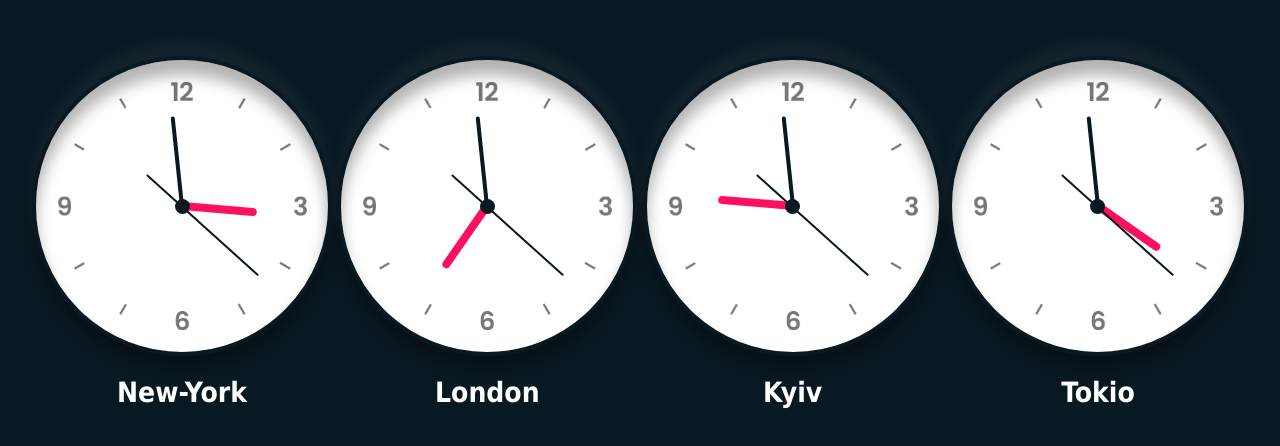
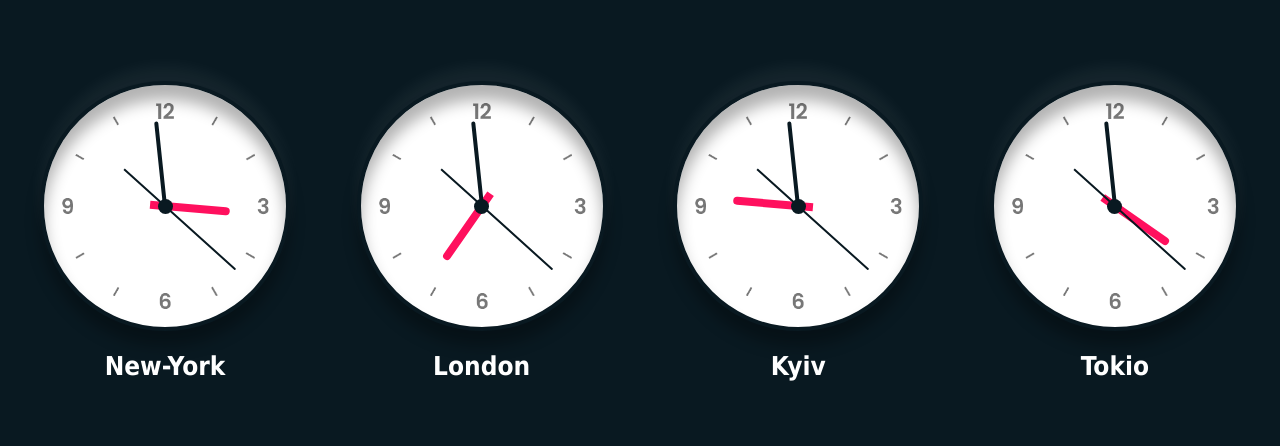
Before and after one commit to dmytro-soroka-40/World-clock, a plain HTML site: page index.html in a window 1280 px wide. Shown: the part 194-640 px from the top of the page. Drawn offline with Linux system fonts and the light colour scheme.

Commit message:
add favicon & fix any bugs

```diff
--- a/index.html
+++ b/index.html
@@ -4,6 +4,7 @@
     <meta charset="UTF-8" />
     <meta http-equiv="X-UA-Compatible" content="IE=edge" />
     <meta name="viewport" content="width=device-width, initial-scale=1.0" />
+    <link rel="shortcut icon" href="/img/favicon.png" type="image/x-icon" />
     <title>World-clock</title>
 
     <link rel="stylesheet" href="main.css" />
--- a/main.css
+++ b/main.css
@@ -23,20 +23,21 @@ body {
   display: flex;
   justify-content: space-between;
   align-items: center;
+  max-width: 1200px;
   width: 95%;
   margin: 0 auto;
 }
 
 .clock__block {
-  width: 300px;
-  height: 300px;
+  width: 250px;
+  height: 250px;
 }
 
 .clock__title {
   margin-top: 20px;
 
   font-family: 'OpenSans', 'Tahoma', sans-serif;
-  font-size: 28px;
+  font-size: 26px;
   font-weight: 700;
   text-align: center;
 
@@ -80,20 +81,20 @@ body {
 
 .clock__hour,
 .clock__hour-arrow {
-  width: 150px;
-  height: 150px;
+  width: 130px;
+  height: 130px;
 }
 
 .clock__min,
 .clock__min-arrow {
-  width: 180px;
-  height: 180px;
+  width: 170px;
+  height: 170px;
 }
 
 .clock__sec,
 .clock__sec-arrow {
-  width: 205px;
-  height: 205px;
+  width: 190px;
+  height: 190px;
 }
 
 .clock__hour-arrow,
```
Also changed, not shown: img/favicon.png (added).
